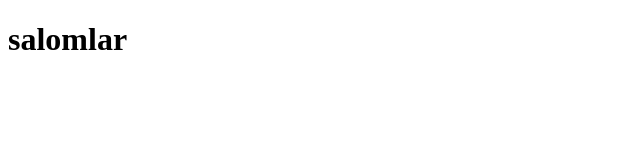
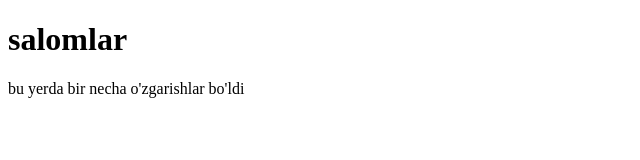
Before and after one commit to Salohiddin01/yangi-ish, a plain HTML site: page index.html in a window 1280 px wide. Shown: the whole page, without its empty margins (0-640 px from the left). Drawn offline with Linux system fonts and the light colour scheme.

Commit message:
Update index.html

```diff
--- a/index.html
+++ b/index.html
@@ -4,9 +4,10 @@
     <meta charset="UTF-8">
     <meta http-equiv="X-UA-Compatible" content="IE=edge">
     <meta name="viewport" content="width=device-width, initial-scale=1.0">
-    <title>my domument</title>
+    <title>my project</title>
 </head>
 <body>
     <h1>salomlar</h1>
+    <p> bu yerda bir necha o'zgarishlar bo'ldi</p>
 </body>
 </html>
```
